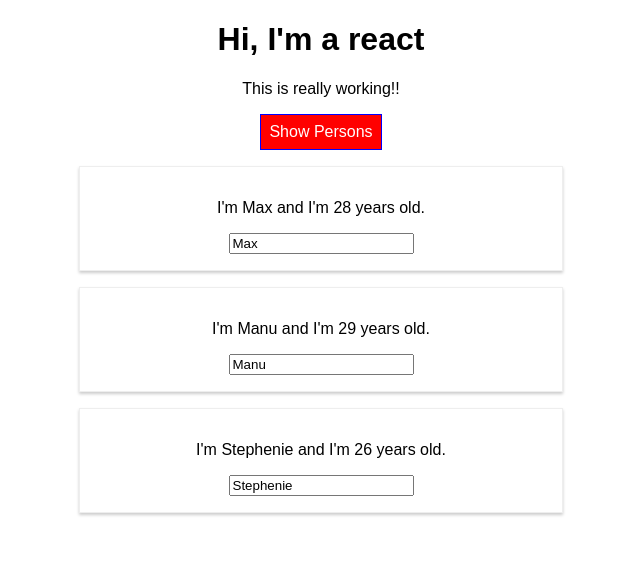
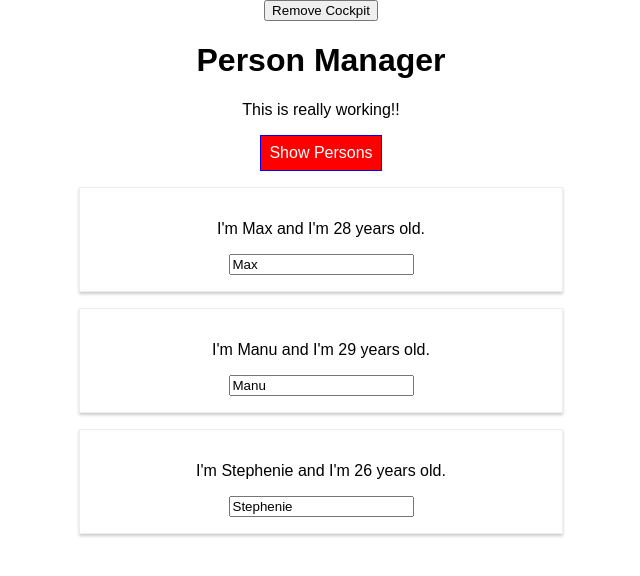
Before and after one commit to MuslumGuzel/ReactTutorial, a React app: page / in a window 1280 px wide. Both pictures are taken after a click on the button "Show Persons". Shown: the top 576 px of the page, without its empty margins (319-959 px from the left). Built offline with nearby package versions, Linux system fonts and the light colour scheme.

Commit message:
- lifecycle methods added

```diff
--- a/src/Components/Cockpit/Cockpit.js
+++ b/src/Components/Cockpit/Cockpit.js
@@ -1,8 +1,31 @@
-import React from 'react';
+import React, { useEffect } from 'react';
 
 import classes from './Cockpit.css';
 
 const cockpit = (props) => {
+
+  useEffect(() => {
+    console.log("[Cockpit.js] useEffect");
+    //Http request..
+    const timer = setTimeout(() => {
+      alert("Data saved to cloud!");
+    }, 1000);
+    return () => {
+      clearTimeout(timer);
+      console.log("[Cockpit.js] cleanup work in useEffect");
+    }
+  }, []);
+  //It will run like ComponentDidMount if we send empty array to second argument in use effect
+
+  //More than one definition is allowed
+  //useEffect();
+
+  useEffect(() => {
+    console.log("[Cockpit.js] 2nd useEffect");
+    return () => {
+      console.log("[Cockpit.js] cleanup work in 2nd useEffect");
+    }
+  })
 
     let buttonClasses = '';
 
@@ -22,7 +45,7 @@
 
     return (
       <div className={classes.Cockpit}>
-        <h1>Hi, I'm a react</h1>
+        <h1>{props.title}</h1>
         <p className={assignedClasses.join(" ")}>This is really working!!</p>
         <button className={buttonClasses}
             onClick={props.clicked}>
--- a/src/Components/Persons/Person/Person.js
+++ b/src/Components/Persons/Person/Person.js
@@ -1,15 +1,20 @@
-import React from 'react';
+import React, {Component} from 'react';
 
 import classes from './Person.css';
 
-const person = (props) => {
-    return(
-        <div className={classes.Person}>
-            <p onClick={props.click}>I'm {props.name} and I'm {props.age} years old.</p>
-            <p>{props.children}</p>
-            <input type="text" onChange={props.changed} value={props.name} />
-        </div>
-    );
+class Person extends Component{
+
+    render(){
+        console.log("[Person.js] render");
+
+        return(
+            <div className={classes.Person}>
+                <p onClick={this.props.click}>I'm {this.props.name} and I'm {this.props.age} years old.</p>
+                <p>{this.props.children}</p>
+                <input type="text" onChange={this.props.changed} value={this.props.name} />
+            </div>
+        );
+    }
 }
 
-export default person;
+export default Person;
--- a/src/Components/Persons/Persons.js
+++ b/src/Components/Persons/Persons.js
@@ -1,15 +1,41 @@
-import React from 'react';
+import React, {Component} from 'react';
 import Person from './Person/Person';
 
-const persons = (props) => (
-    props.persons.map((person, index) => {
-        return <Person
-          click = {props.click.bind(this, index)}
+class Persons extends Component
+{
+  // static getDerivedStateFromProps(props, state){
+  //   console.log("[Persons.js] getDerivedStateFromProps", props);
+  //   return state;
+  // }
+
+  shouldComponentUpdate(nextProps, nextState){
+    console.log("[Persons.js] shouldComponentUpdate", nextProps, nextState);
+    return true;
+  }
+
+  getSnapshotBeforeUpdate(prevProps, prevState){
+    console.log("[Persons.js] getSnapshotBeforeUpdate", prevProps, prevState);
+    return {'message:':"Snapshot"};
+  }
+
+  componentDidUpdate(prevProps, prevState, snapshot){
+    console.log("[Persons.js] componentDidUpdate");
+    console.log(snapshot);
+  }
+
+  render(){
+    console.log("[Persons.js] render");
+    return this.props.persons.map((person, index) => {
+      return (
+        <Person
+          click={this.props.click.bind(this, index)}
           name={person.name}
           age={person.age}
           key={person.id}
-          changed={(event) => props.changed(event, person.id)}/>
-      })
-)
-
-export default persons;
+          changed={(event) => this.props.changed(event, person.id)}
+        />
+      );
+    });
+  }
+}
+export default Persons;
--- a/src/Containers/App.js
+++ b/src/Containers/App.js
@@ -4,6 +4,30 @@
 import Cockpit from '../Components/Cockpit/Cockpit';
 
 class App extends Component {
+  constructor(props){
+    super(props);
+    console.log("[App.js] constructor");
+  }
+
+  static getDerivedStateFromProps(props, state){
+    console.log("[App.js] getDerivedStateFromProps", props);
+
+    return state;
+  }
+
+  componentDidMount(){
+    console.log("[App.js] componentDidMount");
+  }
+
+  shouldComponentUpdate(nextProps, nextState){
+    console.log("[App.js] shouldComponentUpdate");
+    return true;
+    //return false; If return false component doesn't update itself
+  }
+
+  componentDidUpdate(){
+    console.log("[App.js] componentDidUpdate");
+  }
 
   state = {
     persons : [
@@ -11,7 +35,8 @@
       { id:'ertrt', name: 'Manu', age:29},
       { id:'sferhg', name: 'Stephenie', age:26}
     ],
-    showPersons: false
+    showPersons: false,
+    showCockpit: true
   }
   nameChangedHandler = (event, id) =>{
     const personIndex = this.state.persons.findIndex(p => {
@@ -47,6 +72,7 @@
   }
 
   render() {
+    console.log("[App.js] render");
     let persons = null;
 
     if(this.state.showPersons){
@@ -60,10 +86,14 @@
 
     return (
       <div className={classes.App}>
+        <button onClick={() => {this.setState({showCockpit:false})}}>Remove Cockpit</button>
+        {this.state.showCockpit ?
         <Cockpit
+          title={this.props.appTitle}
           showPersons={this.state.showPersons}
           persons={this.state.persons}
           clicked={this.togglePersonsHandler}/>
+        : null}
         {persons}
       </div>
     );
--- a/src/index.js
+++ b/src/index.js
@@ -4,5 +4,5 @@
 import App from './Containers/App';
 import registerServiceWorker from './registerServiceWorker';
 
-ReactDOM.render(<App />, document.getElementById('root'));
+ReactDOM.render(<App appTitle="Person Manager" />, document.getElementById('root'));
 registerServiceWorker();
```
Also changed, not shown: 1 other file (tests, documents, lock files or other folders).
